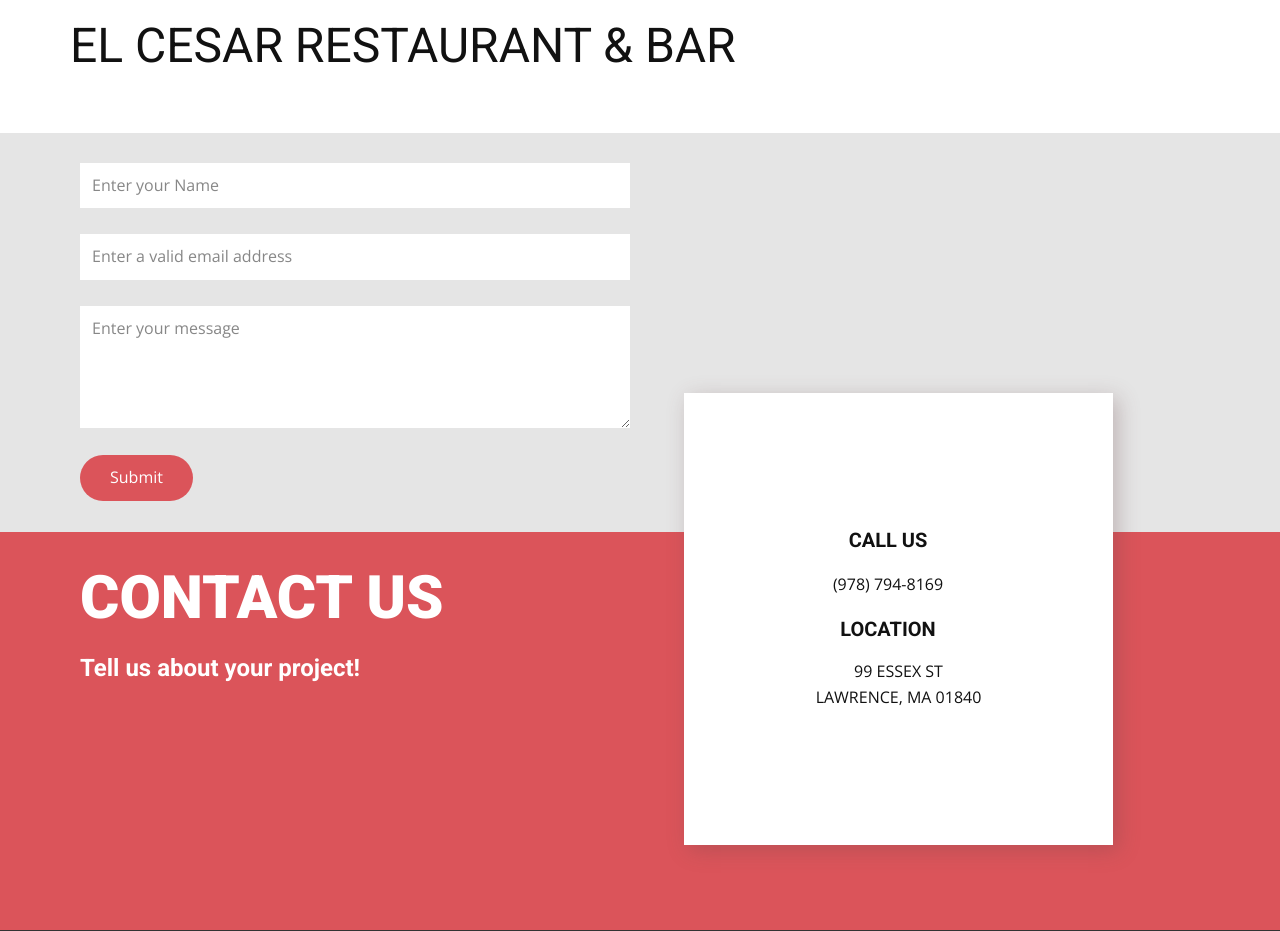
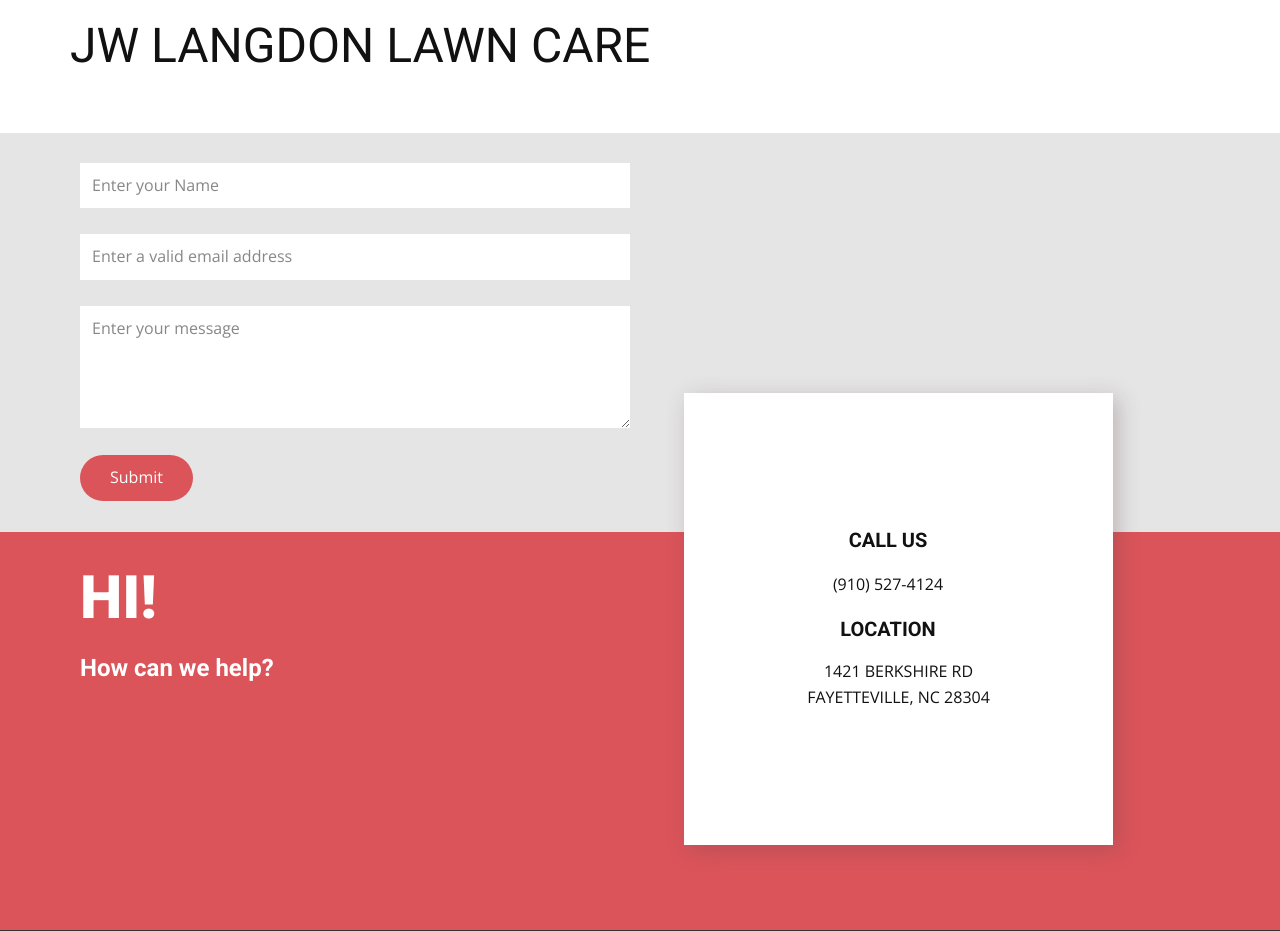
Before and after one commit to runacode/jwlangdon, a PHP site: page / in a window 1280 px wide. Shown: the top 931 px of the page. Run offline with PHP 8.4, Linux system fonts and the light colour scheme.

Commit message:
Update index.php

```diff
--- a/index.php
+++ b/index.php
@@ -1,7 +1,7 @@
-<?php $company = "EL CESAR RESTAURANT & BAR";
-$phone = "(978) 794-8169";
-	$address1 = "99 ESSEX ST";
-	$address2 = "LAWRENCE, MA 01840";
+<?php $company = "JW LANGDON LAWN CARE";
+$phone = "(910) 527-4124";
+	$address1 = "1421 BERKSHIRE RD";
+	$address2 = "FAYETTEVILLE, NC 28304";
 ?>
 <!DOCTYPE html>
 <html style="font-size: 16px;">
@@ -73,8 +73,8 @@ $phone = "(978) 794-8169";
 
                   </div>
                 </div>
-                <h3 class="u-text u-text-7">Contact us</h3>
-                <h6 class="u-text u-text-8">Tell us about your project!</h6>
+                <h3 class="u-text u-text-7">Hi!</h3>
+                <h6 class="u-text u-text-8">How can we help?</h6>
               </div>
             </div>
           </div>
```
